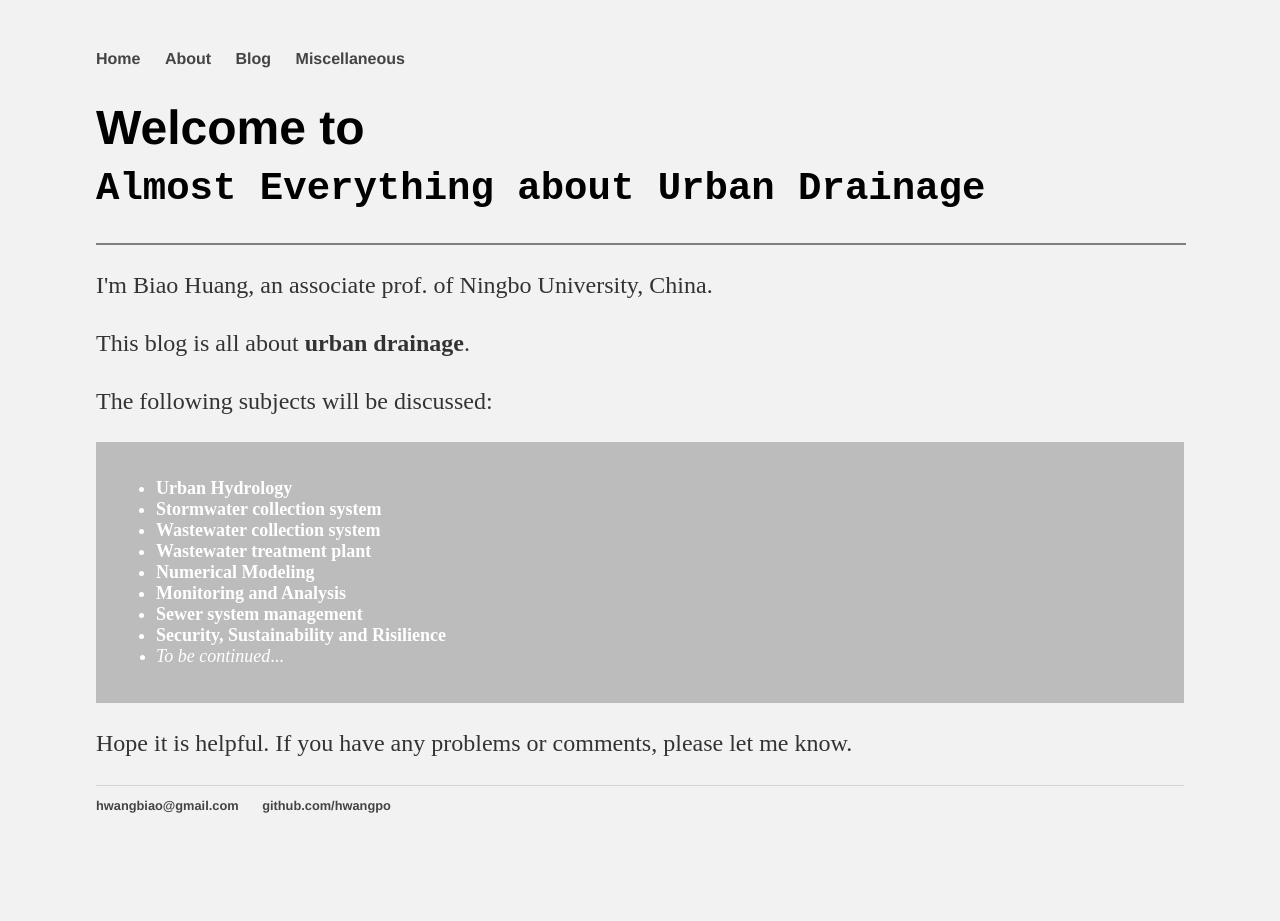
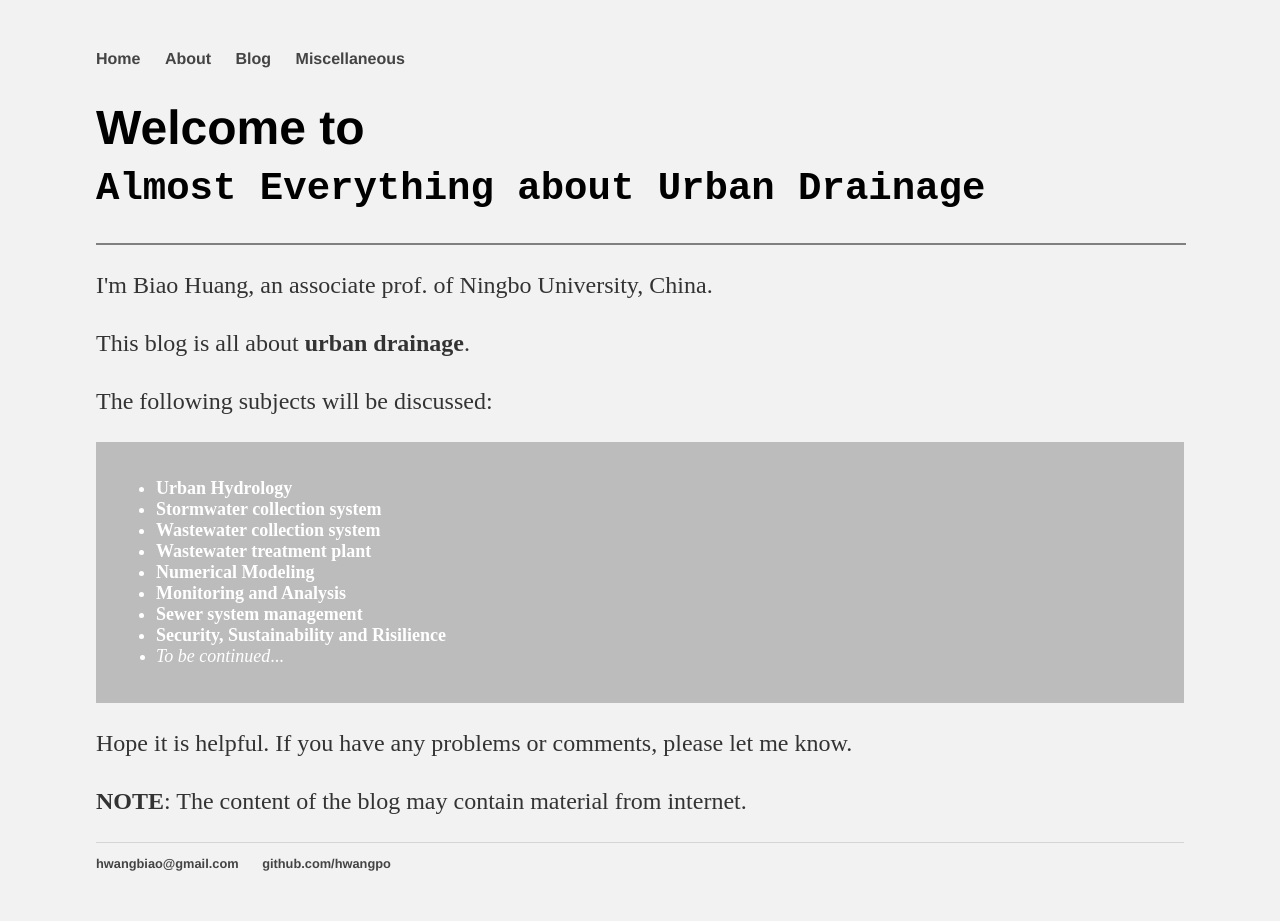
Before and after one commit to hwangpo/hwangpo.github.io, a Jekyll site: the page index.html, which Jekyll copies as it is, in a window 1280 px wide. Built offline with Jekyll 4.4.1, drawn with Linux system fonts in a browser that asks for light colours; before the commit the page ends 900 px from its top, so only the background shows below that.

Commit message:
minor changes

```diff
--- a/index.html
+++ b/index.html
@@ -38,9 +38,8 @@
 						</font>
 					</UL>
 				</div>
-				</p>
-				<p></p>
 				<p>Hope it is helpful. If you have any problems or comments, please let me know.</p>
+				<p><B>NOTE</B>: The content of the blog may contain material from internet.</p>
 				<p></p>
     		</div><!-- /.blurb -->
 		</div><!-- /.container -->
--- a/miscellaneous/index.html
+++ b/miscellaneous/index.html
@@ -18,7 +18,7 @@
     		<div class="blurb">
 				<h1>Computational Fluid Dynamics</h1>
 				<HR SIZE=1 WIDTH=100% SHADE>
-				<p>Computational fluid dynamics (CFD) is a science that, with the help of digital computers, produces quantitative predictions of fluid-flow phenomena based on the conservation laws (conservation of mass, momentum, and energy) governing fluid motion. Its applications in urban drainage systems grow rapidly nowadays. Typically, ANSYS CFX/FLUENT and OpenFOAM will be used in my work.</p>
+				<p>Computational fluid dynamics (CFD) is a science that, with the help of digital computers, produces quantitative predictions of fluid-flow phenomena based on the conservation laws (conservation of mass, momentum, and energy) governing fluid motion. Its applications in urban drainage systems grow rapidly nowadays. Typically, <B>ANSYS CFX/FLUENT</B> and <B>OpenFOAM</B> will be used in my work.</p>
 
 				<h1>Computational Hydraulics</h1>
 				<HR SIZE=1 WIDTH=100% SHADE>
```
